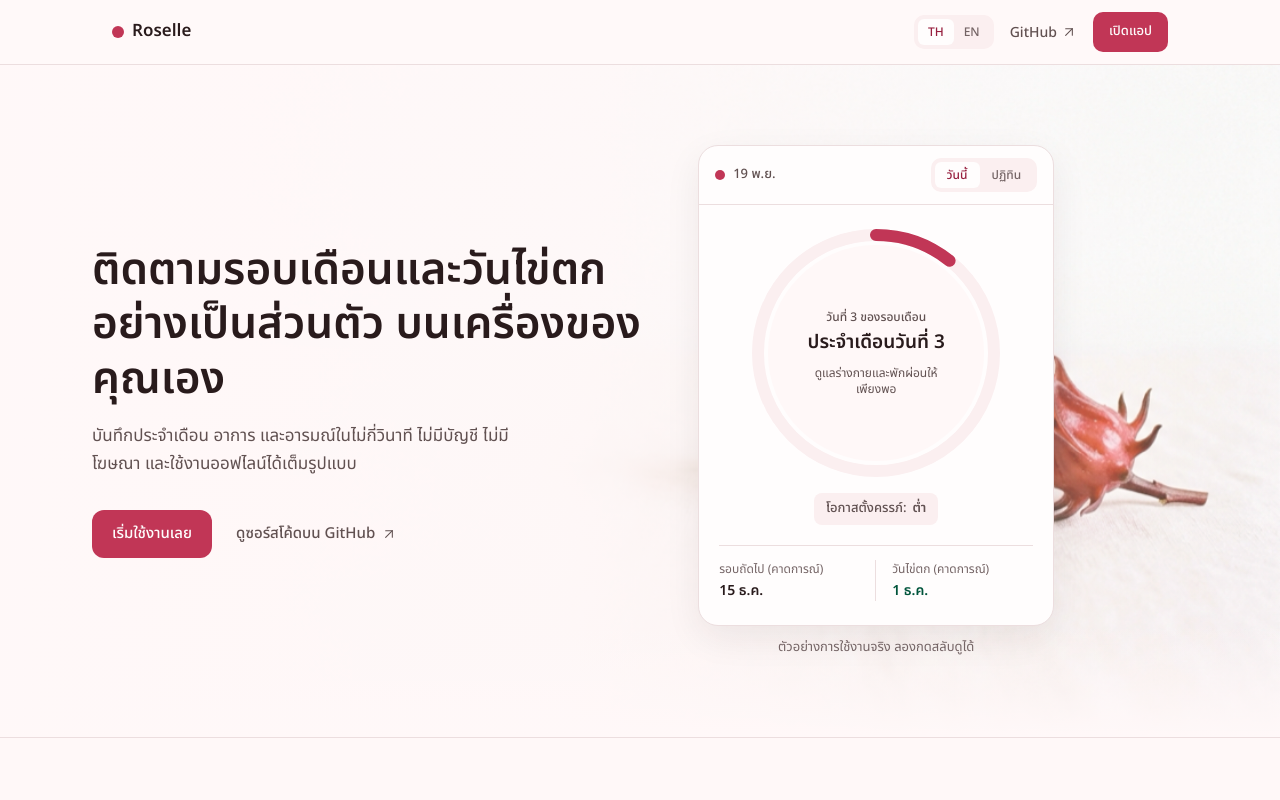
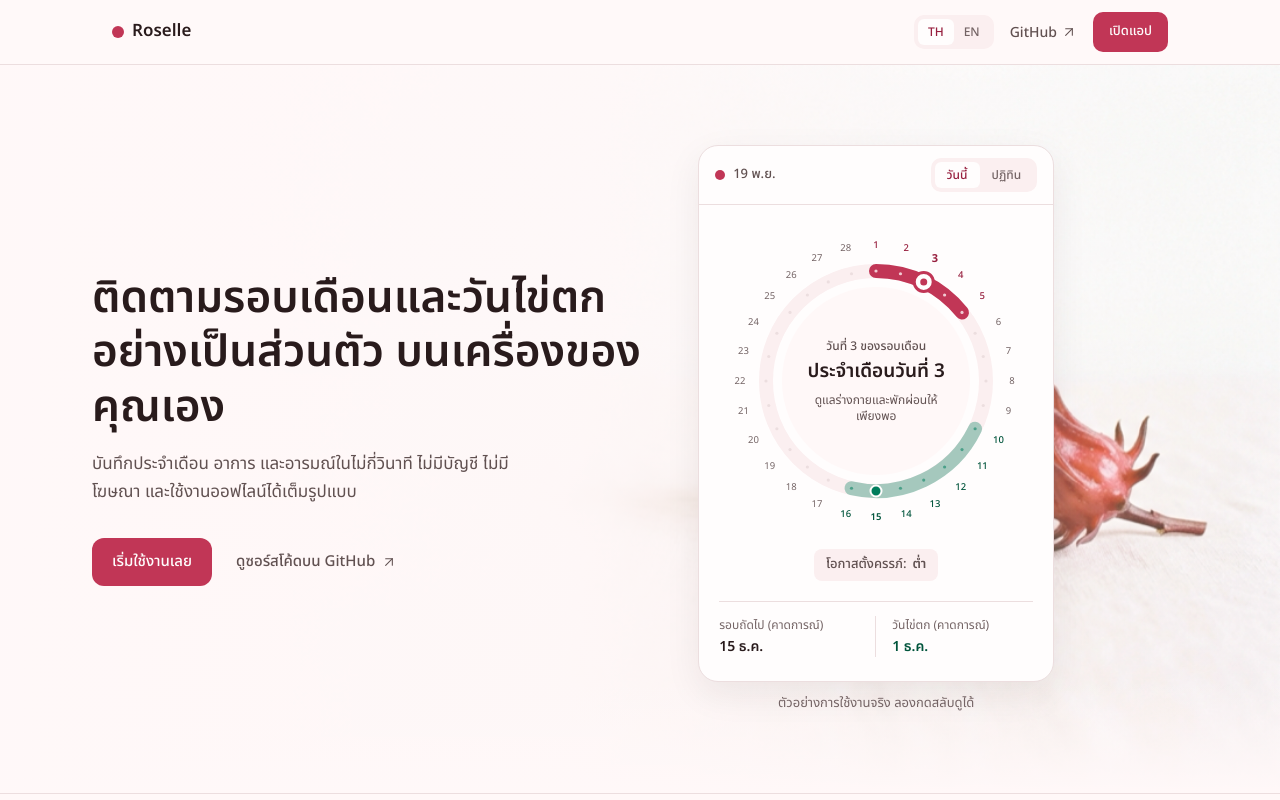
Before and after one commit to pondz1/roselle, a React (Vite) app: page / in a window 1280 px wide. Shown: the top 800 px of the page. Built offline with nearby package versions, Linux system fonts and the light colour scheme.

Commit message:
feat(today): upgrade CycleRing to 360-degree cycle wheel with day numbers and phase arcs

```diff
--- a/src/features/today/CycleRing.tsx
+++ b/src/features/today/CycleRing.tsx
@@ -1,3 +1,4 @@
+import { diffDays } from '../../domain/date-utils';
 import type { CycleSummary } from '../../domain/types';
 import { useI18n } from '../../i18n/I18nProvider';
 
@@ -5,16 +6,50 @@ interface CycleRingProps {
   summary: CycleSummary;
 }
 
-const SIZE = 248;
-const STROKE = 12;
-const RADIUS = (SIZE - STROKE) / 2;
-const CIRCUMFERENCE = 2 * Math.PI * RADIUS;
+const SIZE = 304;
+const CENTER = SIZE / 2;
+const LABEL_RADIUS = 136;
+const RING_RADIUS = 110;
+const STROKE = 14;
+const INNER_RADIUS = 94;
+
+function clamp(value: number, min: number, max: number): number {
+  return Math.max(min, Math.min(max, value));
+}
+
+function dayToAngleDeg(day: number, totalDays: number): number {
+  return -90 + ((day - 1) / totalDays) * 360;
+}
+
+function polarToCartesian(
+  cx: number,
+  cy: number,
+  r: number,
+  angleDeg: number,
+): { x: number; y: number } {
+  const rad = (angleDeg * Math.PI) / 180;
+  return {
+    x: cx + r * Math.cos(rad),
+    y: cy + r * Math.sin(rad),
+  };
+}
+
+function describeArc(
+  cx: number,
+  cy: number,
+  r: number,
+  startAngleDeg: number,
+  endAngleDeg: number,
+): string {
+  const safeEnd = endAngleDeg - startAngleDeg <= 0.5 ? startAngleDeg + 0.5 : endAngleDeg;
+  const start = polarToCartesian(cx, cy, r, startAngleDeg);
+  const end = polarToCartesian(cx, cy, r, safeEnd);
+  const largeArcFlag = safeEnd - startAngleDeg > 180 ? 1 : 0;
+  return `M ${start.x.toFixed(2)} ${start.y.toFixed(2)} A ${r} ${r} 0 ${largeArcFlag} 1 ${end.x.toFixed(2)} ${end.y.toFixed(2)}`;
+}
 
 export function CycleRing({ summary }: CycleRingProps) {
   const { t } = useI18n();
-
-  const progress = Math.max(0.04, Math.min(1, summary.progressRatio));
-  const dashOffset = CIRCUMFERENCE * (1 - progress);
 
   const isFertileTone = summary.status === 'ovulation' || summary.status === 'fertile';
   const isLateTone = summary.status === 'late';
@@ -24,6 +59,12 @@ export function CycleRing({ summary }: CycleRingProps) {
     : isFertileTone
       ? 'var(--color-fertile-sage)'
       : 'var(--color-coral-rose)';
+
+  const activeLabelColor = isLateTone
+    ? 'var(--color-amber-late-ink)'
+    : isFertileTone
+      ? 'var(--color-fertile-sage-ink)'
+      : 'var(--color-coral-rose-ink)';
 
   const innerFill = isLateTone
     ? 'var(--color-amber-late-soft)'
@@ -78,47 +119,205 @@ export function CycleRing({ summary }: CycleRingProps) {
       break;
   }
 
+  const totalDays = clamp(summary.predictedCycleLength, 18, 45);
+  const periodDays = clamp(summary.predictedPeriodLength, 1, totalDays);
+  const cycleStart = summary.latestEpisode?.startDate ?? null;
+
+  const ovulationDay =
+    cycleStart && summary.ovulationDate
+      ? clamp(diffDays(cycleStart, summary.ovulationDate) + 1, 1, totalDays)
+      : null;
+
+  const fertileStartDay =
+    cycleStart && summary.fertileStart
+      ? clamp(diffDays(cycleStart, summary.fertileStart) + 1, 1, totalDays)
+      : null;
+
+  const fertileEndDay =
+    cycleStart && summary.fertileEnd
+      ? clamp(diffDays(cycleStart, summary.fertileEnd) + 1, 1, totalDays)
+      : null;
+
+  const activeDay =
+    summary.status === 'late' ? totalDays : clamp(summary.currentCycleDay ?? 1, 1, totalDays);
+
+  const periodArcPath = describeArc(
+    CENTER,
+    CENTER,
+    RING_RADIUS,
+    dayToAngleDeg(1, totalDays),
+    dayToAngleDeg(periodDays, totalDays),
+  );
+
+  const fertileArcStart =
+    fertileStartDay !== null ? Math.max(periodDays + 1, fertileStartDay) : null;
+  const hasFertileArc =
+    fertileArcStart !== null && fertileEndDay !== null && fertileEndDay >= fertileArcStart;
+  const fertileArcPath = hasFertileArc
+    ? describeArc(
+        CENTER,
+        CENTER,
+        RING_RADIUS,
+        dayToAngleDeg(fertileArcStart, totalDays),
+        dayToAngleDeg(fertileEndDay, totalDays),
+      )
+    : null;
+
+  const activeKnobPos = polarToCartesian(
+    CENTER,
+    CENTER,
+    RING_RADIUS,
+    dayToAngleDeg(activeDay, totalDays),
+  );
+  const ovulationPos =
+    ovulationDay !== null
+      ? polarToCartesian(CENTER, CENTER, RING_RADIUS, dayToAngleDeg(ovulationDay, totalDays))
+      : null;
+
+  const days = Array.from({ length: totalDays }, (_, i) => i + 1);
+
   return (
-    <div className="flex flex-col items-center">
-      <div className="relative flex items-center justify-center" style={{ width: SIZE, height: SIZE }}>
-        <svg
-          width={SIZE}
-          height={SIZE}
-          viewBox={`0 0 ${SIZE} ${SIZE}`}
-          className="-rotate-90"
-          aria-hidden="true"
-        >
+    <div className="flex flex-col items-center w-full">
+      <div className="relative w-full max-w-[304px] aspect-square flex items-center justify-center">
+        <svg viewBox={`0 0 ${SIZE} ${SIZE}`} className="w-full h-full" aria-hidden="true">
+          <circle cx={CENTER} cy={CENTER} r={INNER_RADIUS} fill={innerFill} />
+
           <circle
-            cx={SIZE / 2}
-            cy={SIZE / 2}
-            r={RADIUS - STROKE / 2 - 4}
-            fill={innerFill}
-          />
-          <circle
-            cx={SIZE / 2}
-            cy={SIZE / 2}
-            r={RADIUS}
+            cx={CENTER}
+            cy={CENTER}
+            r={RING_RADIUS}
             fill="none"
             stroke="var(--color-tinted-subtle)"
             strokeWidth={STROKE}
           />
-          <circle
-            cx={SIZE / 2}
-            cy={SIZE / 2}
-            r={RADIUS}
+
+          <path
+            d={periodArcPath}
             fill="none"
-            stroke={strokeColor}
+            stroke="var(--color-coral-rose)"
             strokeWidth={STROKE}
             strokeLinecap="round"
-            strokeDasharray={CIRCUMFERENCE}
-            strokeDashoffset={dashOffset}
+          />
+
+          {fertileArcPath ? (
+            <path
+              d={fertileArcPath}
+              fill="none"
+              stroke="var(--color-fertile-sage)"
+              strokeOpacity={0.34}
+              strokeWidth={STROKE}
+              strokeLinecap="round"
+            />
+          ) : null}
+
+          {days.map((day) => {
+            const angle = dayToAngleDeg(day, totalDays);
+            const dotPos = polarToCartesian(CENTER, CENTER, RING_RADIUS, angle);
+            const isPeriodDay = day <= periodDays;
+            const isFertileDay =
+              fertileStartDay !== null &&
+              fertileEndDay !== null &&
+              day > periodDays &&
+              day >= fertileStartDay &&
+              day <= fertileEndDay;
+
+            return (
+              <circle
+                key={`dot-${day}`}
+                cx={dotPos.x}
+                cy={dotPos.y}
+                r={1.6}
+                fill={
+                  isPeriodDay
+                    ? 'var(--color-warm-surface)'
+                    : isFertileDay
+                      ? 'var(--color-fertile-sage)'
+                      : 'var(--color-rose-hairline)'
+                }
+                fillOpacity={isPeriodDay ? 0.75 : isFertileDay ? 0.55 : 1}
+              />
+            );
+          })}
+
+          {ovulationPos ? (
+            <circle
+              cx={ovulationPos.x}
+              cy={ovulationPos.y}
+              r={5.5}
+              fill="var(--color-fertile-sage)"
+              stroke="var(--color-warm-surface)"
+              strokeWidth={2}
+            />
+          ) : null}
+
+          <g
             style={{
-              transition: 'stroke-dashoffset 220ms var(--ease-out-expo), stroke 200ms var(--ease-out-expo)',
+              transition: 'transform 220ms var(--ease-out-expo)',
             }}
-          />
+          >
+            <circle
+              cx={activeKnobPos.x}
+              cy={activeKnobPos.y}
+              r={9.5}
+              fill="var(--color-warm-surface)"
+              stroke={strokeColor}
+              strokeWidth={3}
+            />
+            <circle cx={activeKnobPos.x} cy={activeKnobPos.y} r={3.5} fill={strokeColor} />
+          </g>
+
+          {days.map((day) => {
+            const angle = dayToAngleDeg(day, totalDays);
+            const labelPos = polarToCartesian(CENTER, CENTER, LABEL_RADIUS, angle);
+            const isActive = day === activeDay;
+            const isOvulation = day === ovulationDay;
+            const isPeriodDay = day <= periodDays;
+            const isFertileDay =
+              fertileStartDay !== null &&
+              fertileEndDay !== null &&
+              day > periodDays &&
+              day >= fertileStartDay &&
+              day <= fertileEndDay;
+
+            const fontSize = isActive ? 11 : totalDays > 34 ? 8.5 : 9.5;
+            const fontWeight = isActive
+              ? 700
+              : isOvulation
+                ? 600
+                : isPeriodDay || isFertileDay
+                  ? 500
+                  : 400;
+            const fill = isActive
+              ? activeLabelColor
+              : isOvulation
+                ? 'var(--color-fertile-sage-ink)'
+                : isPeriodDay
+                  ? 'var(--color-coral-rose-ink)'
+                  : isFertileDay
+                    ? 'var(--color-fertile-sage-ink)'
+                    : 'var(--color-ink-muted)';
+
+            return (
+              <text
+                key={`day-${day}`}
+                x={labelPos.x}
+                y={labelPos.y}
+                textAnchor="middle"
+                dominantBaseline="central"
+                fontSize={fontSize}
+                fontWeight={fontWeight}
+                fill={fill}
+                className="tabular-nums select-none"
+                data-cycle-day={day}
+                data-active={isActive ? 'true' : undefined}
+              >
+                {day}
+              </text>
+            );
+          })}
         </svg>
 
-        <div className="absolute inset-5 flex flex-col items-center justify-center text-center px-2">
+        <div className="absolute inset-[20%] flex flex-col items-center justify-center text-center px-2">
           {eyebrow ? (
             <span className="text-[0.75rem] font-medium text-ink-secondary tabular-nums">
               {eyebrow}
@@ -128,7 +327,7 @@ export function CycleRing({ summary }: CycleRingProps) {
             {headline}
           </div>
           {subtext ? (
-            <p className="mt-2 text-[0.75rem] leading-snug text-ink-secondary max-w-[18ch] tabular-nums">
+            <p className="mt-1.5 text-[0.75rem] leading-snug text-ink-secondary max-w-[18ch] tabular-nums">
               {subtext}
             </p>
           ) : null}
```
Also changed, not shown: 1 other file (tests, documents, lock files or other folders).
